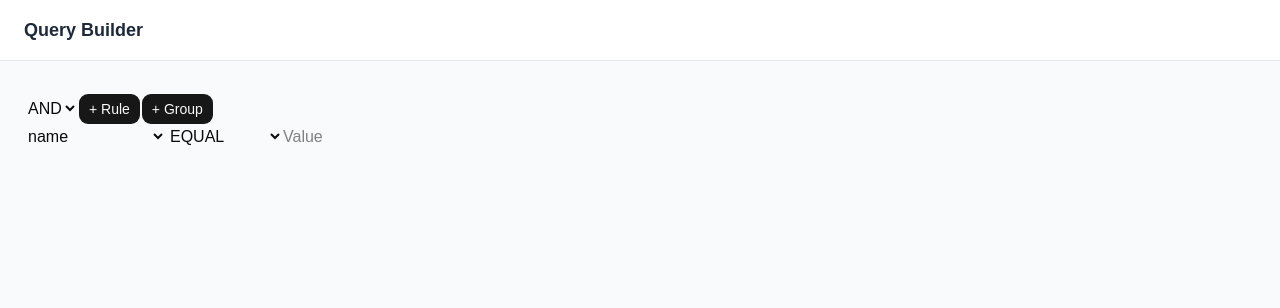
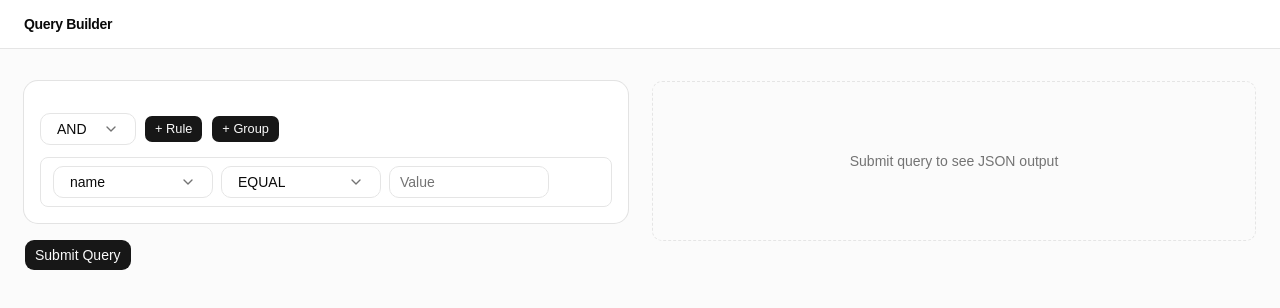
Before and after one commit to AnujGajbhiye2/frontend-test-master, a React (Vite) app: page / in a window 1280 px wide. Shown: the top 308 px of the page. Built offline with nearby package versions, Linux system fonts and the light colour scheme.

Commit message:
added shadcn ui elements

```diff
--- a/src/client/App.tsx
+++ b/src/client/App.tsx
@@ -1,7 +1,9 @@
+import { useState } from "react";
 import Group from "./components/Group";
-import { useState } from "react";
+import AppShell from "./layout/AppShell";
+import { Button } from "@/components/ui/button";
+import { Card, CardContent, CardHeader, CardTitle } from "@/components/ui/card";
 import { RuleGroupType, RuleType } from "./types/RuleTypes";
-import AppShell from "./layout/AppShell";
 
 const initialRule = {
   id: crypto.randomUUID(),
@@ -10,17 +12,57 @@ const initialRule = {
   value: "",
 } as RuleType;
 
+function serialize(group: RuleGroupType, isRoot: boolean): object {
+  const key = isRoot ? "conditions" : "subConditions";
+  return {
+    combinator: group.combinator,
+    [key]: group.conditions.map((c) =>
+      "combinator" in c
+        ? serialize(c as RuleGroupType, false)
+        : { fieldName: c.fieldName, operation: c.operation, value: c.value },
+    ),
+  };
+}
+
 function App() {
   const [group, setGroup] = useState<RuleGroupType>({
     id: crypto.randomUUID(),
     combinator: "AND",
     conditions: [initialRule],
   });
+  const [result, setResult] = useState<object | null>(null);
+
+  const handleSubmit = () => {
+    setResult(serialize(group, true));
+  };
 
   return (
     <AppShell>
+      <div className="grid grid-cols-12 gap-6 items-start">
+        <div className="col-span-6 space-y-4">
+          <Group group={group} onChange={setGroup} />
+          <Button onClick={handleSubmit}>Submit Query</Button>
+        </div>
 
-      <Group group={group} onChange={setGroup} />
+        <div className="col-span-6">
+          {result ? (
+            <Card>
+              <CardHeader className="pb-2">
+                <CardTitle className="text-sm font-medium">Query JSON</CardTitle>
+              </CardHeader>
+              <CardContent>
+                <pre className="text-xs bg-muted rounded-md p-4 overflow-auto max-h-[70vh]">
+                  {JSON.stringify(result, null, 2)}
+                </pre>
+              </CardContent>
+            </Card>
+          ) : (
+            <div className="flex h-40 items-center justify-center rounded-lg border border-dashed text-sm text-muted-foreground">
+              Submit query to see JSON output
+            </div>
+          )}
+        </div>
+      </div>
     </AppShell>
   );
 }
--- a/src/client/components/Group.tsx
+++ b/src/client/components/Group.tsx
@@ -1,7 +1,9 @@
 import React from "react";
 import { CombinatorType, RuleGroupType, RuleType } from "../types/RuleTypes";
 import Rule from "./Rule";
-import { Button } from "./ui/button";
+import { Button } from "@/components/ui/button";
+import { Select, SelectContent, SelectItem, SelectTrigger, SelectValue } from "@/components/ui/select";
+import { Card, CardContent } from "@/components/ui/card";
 
 const initialRule = {
   id: crypto.randomUUID(),
@@ -13,9 +15,10 @@ const initialRule = {
 type GroupProps = {
   group: RuleGroupType;
   onChange: React.Dispatch<React.SetStateAction<RuleGroupType>>;
+  depth?: number;
 };
 
-const Group = ({ group, onChange }: GroupProps) => {
+const Group = ({ group, onChange, depth = 0 }: GroupProps) => {
   const childSetter = (childId: string, action: React.SetStateAction<RuleGroupType>): void =>
     onChange((prev) => ({
       ...prev,
@@ -25,13 +28,12 @@ const Group = ({ group, onChange }: GroupProps) => {
       }),
     }));
 
-
   const handleAddRule = (): void => {
     onChange((prev) => ({
       ...prev,
-      conditions: [...prev.conditions, { ...initialRule, id: crypto.randomUUID() }].sort((a, _) =>
+      conditions: [...prev.conditions, { ...initialRule, id: crypto.randomUUID() }].sort((a) =>
         "combinator" in a ? 1 : -1,
-      ), // Ensure rules are added before groups
+      ),
     }));
   };
 
@@ -50,24 +52,41 @@ const Group = ({ group, onChange }: GroupProps) => {
   };
 
   return (
-    <div>
-      <div>
-        <select
+    <Card className={depth > 0 ? "border-l-4 border-l-primary/30 ml-4" : ""}>
+      <CardContent className="pt-4 space-y-3">
+        <div className="flex items-center gap-2">
+          <Select
             value={group.combinator}
-          onChange={(e) =>
-            onChange((prev) => ({ ...prev, combinator: e.target.value as CombinatorType }))
+            onValueChange={(val) =>
+              onChange((prev) => ({ ...prev, combinator: val as CombinatorType }))
             }
           >
-          <option value="AND">AND</option>
-          <option value="OR">OR</option>
-        </select>
-        <Button onClick={handleAddRule}>+ Rule</Button>
-        <Button onClick={handleAddGroup}>+ Group</Button>
+            <SelectTrigger className="w-24 px-4 py-2">
+              <SelectValue />
+            </SelectTrigger>
+            <SelectContent>
+              <SelectItem value="AND">AND</SelectItem>
+              <SelectItem value="OR">OR</SelectItem>
+            </SelectContent>
+          </Select>
+          <Button size="sm" variant="default" onClick={handleAddRule}>
+            + Rule
+          </Button>
+          <Button size="sm" variant="default" onClick={handleAddGroup}>
+            + Group
+          </Button>
         </div>
+
+        <div className="space-y-2">
           {group.conditions.map((cond) => {
             if ("combinator" in cond) {
               return (
-            <Group key={cond.id} group={cond} onChange={(action) => childSetter(cond.id, action)} />
+                <Group
+                  key={cond.id}
+                  group={cond}
+                  onChange={(action) => childSetter(cond.id, action)}
+                  depth={depth + 1}
+                />
               );
             } else {
               return (
@@ -85,6 +104,8 @@ const Group = ({ group, onChange }: GroupProps) => {
             }
           })}
         </div>
+      </CardContent>
+    </Card>
   );
 };
 
--- a/src/client/components/Rule.tsx
+++ b/src/client/components/Rule.tsx
@@ -6,6 +6,8 @@ import {
   NumericOp,
   RuleType,
 } from "../types/RuleTypes";
+import { Input } from "@/components/ui/input";
+import { Select, SelectContent, SelectItem, SelectTrigger, SelectValue } from "@/components/ui/select";
 
 const FIELD_NAMES = [
   "amount",
@@ -37,6 +39,9 @@ const DEFAULT_VALUES = {
   transaction_state: "SUCCEEDED",
 };
 
+const TRANSACTION_STATES = ["SUCCEEDED", "REJECTED", "ERROR", "TIMEOUT", "CANCELLED", "FAILED", "ABORTED"] as const;
+const CURRENCIES = ["USD", "EUR", "GBP"] as const;
+
 const Rule = ({
   rule,
   onChange,
@@ -44,35 +49,28 @@ const Rule = ({
   rule: RuleType;
   onChange: (updated: RuleType) => void;
 }) => {
-  const handleChange = (
-    e: React.ChangeEvent<HTMLInputElement | HTMLSelectElement>,
-    fieldType: string,
-  ): void => {
+  const handleSelectChange = (value: string, fieldType: string): void => {
     let newFieldName, newOP, newValue;
 
-    if (fieldType === "amount" || fieldType === "currency") {
+    if (fieldType === "currency") {
       newValue = {
-        amount:
-          fieldType === "amount"
-            ? Number(e.target.value)
-            : (rule.value as CurrencyRule["value"]).amount,
-        currency:
-          fieldType === "currency"
-            ? e.target.value
-            : (rule.value as CurrencyRule["value"]).currency,
+        amount: (rule.value as CurrencyRule["value"]).amount,
+        currency: value,
       };
-    } else if (fieldType === "value") {
-      newValue = e.target.value;
     }
 
     if (fieldType === "fieldName") {
-      newFieldName = e.target.value as FieldNameType;
+      newFieldName = value as FieldNameType;
       newValue = DEFAULT_VALUES[newFieldName];
       newOP = "EQUAL";
     }
 
     if (fieldType === "operation") {
-      newOP = e.target.value;
+      newOP = value;
+    }
+
+    if (fieldType === "transaction_state") {
+      newValue = value;
     }
 
     onChange({
@@ -82,45 +80,97 @@ const Rule = ({
       value: newValue ?? rule.value,
     } as RuleType);
   };
-  const { id, fieldName, operation } = rule;
+
+  const handleInputChange = (
+    e: React.ChangeEvent<HTMLInputElement>,
+    fieldType: string,
+  ): void => {
+    let newValue;
+
+    if (fieldType === "amount") {
+      newValue = {
+        amount: Number(e.target.value),
+        currency: (rule.value as CurrencyRule["value"]).currency,
+      };
+    } else {
+      newValue = fieldType === "installments" ? Number(e.target.value) : e.target.value;
+    }
+
+    onChange({ ...rule, value: newValue } as RuleType);
+  };
+
+  const { fieldName, operation } = rule;
+
   return (
-    <div key={id}>
-      <select
-        value={fieldName}
-        onChange={(e) => handleChange(e, "fieldName")}
-      >
-        {FIELD_NAMES.map((field) => (
-          <option key={field}>{field}</option>
-        ))}
-      </select>
-      <select
-        value={operation}
-        onChange={(e) => handleChange(e, "operation")}
-      >
-        {OPERATION_MAP[fieldName].map((op) => (
-          <option key={op}>{op}</option>
-        ))}
-      </select>
-      {rule.fieldName === "amount" && (
-        <select
-          value={rule.value.currency}
-          onChange={(e) => {
-            handleChange(e, "currency");
-          }}
+    <div className="flex items-center gap-2 rounded-md border bg-background px-3 py-2">
+      <Select value={fieldName} onValueChange={(val) => handleSelectChange(val, "fieldName")}>
+        <SelectTrigger className="w-40 px-4 py-2">
+          <SelectValue />
+        </SelectTrigger>
+        <SelectContent>
+          {FIELD_NAMES.map((f) => (
+            <SelectItem key={f} value={f}>{f}</SelectItem>
+          ))}
+        </SelectContent>
+      </Select>
+
+      <Select value={operation} onValueChange={(val) => handleSelectChange(val, "operation")}>
+        <SelectTrigger className="w-40 px-4 py-2">
+          <SelectValue />
+        </SelectTrigger>
+        <SelectContent>
+          {OPERATION_MAP[fieldName].map((op) => (
+            <SelectItem key={op} value={op}>{op}</SelectItem>
+          ))}
+        </SelectContent>
+      </Select>
+
+      {rule.fieldName === "transaction_state" ? (
+        <Select
+          value={rule.value as string}
+          onValueChange={(val) => handleSelectChange(val, "transaction_state")}
         >
-          <option value="USD">USD</option>
-          <option value="EUR">EUR</option>
-          <option value="GBP">GBP</option>
-        </select>
+          <SelectTrigger className="w-40 px-4 py-2">
+            <SelectValue />
+          </SelectTrigger>
+          <SelectContent>
+            {TRANSACTION_STATES.map((s) => (
+              <SelectItem key={s} value={s}>{s}</SelectItem>
+            ))}
+          </SelectContent>
+        </Select>
+      ) : rule.fieldName === "amount" ? (
+        <>
+          <Select
+            value={rule.value.currency}
+            onValueChange={(val) => handleSelectChange(val, "currency")}
+          >
+            <SelectTrigger className="w-24 px-4 py-2">
+              <SelectValue />
+            </SelectTrigger>
+            <SelectContent>
+              {CURRENCIES.map((c) => (
+                <SelectItem key={c} value={c}>{c}</SelectItem>
+              ))}
+            </SelectContent>
+          </Select>
+          <Input
+            className="w-32"
+            type="number"
+            placeholder="Amount"
+            value={rule.value.amount}
+            onChange={(e) => handleInputChange(e, "amount")}
+          />
+        </>
+      ) : (
+        <Input
+          className="w-40"
+          type={rule.fieldName === "installments" ? "number" : "text"}
+          placeholder="Value"
+          value={rule.value as string | number}
+          onChange={(e) => handleInputChange(e, rule.fieldName === "installments" ? "installments" : "value")}
+        />
       )}
-      <input
-        placeholder="Value"
-        type={fieldName === "amount" ? "number" : "text"}
-        value={rule.fieldName === "amount" ? rule.value.amount : rule.value}
-        onChange={(e) =>
-          handleChange(e, fieldName === "amount" ? "amount" : "value")
-        }
-      />
     </div>
   );
 };
--- a/src/client/layout/AppShell.tsx
+++ b/src/client/layout/AppShell.tsx
@@ -2,11 +2,11 @@ import React from "react";
 
 const AppShell = ({ children }: { children: React.ReactNode }) => {
   return (
-    <div className="min-h-screen bg-gray-50">
-      <header className="bg-white border-b border-gray-200 px-6 py-4">
-        <h1 className="text-lg font-semibold text-gray-800">Query Builder</h1>
+    <div className="min-h-screen bg-muted/40">
+      <header className="sticky top-0 z-10 border-b bg-background px-6 py-3">
+        <span className="text-sm font-semibold tracking-tight">Query Builder</span>
       </header>
-      <main className="px-6 py-8">{children}</main>
+      <main className="mx-auto px-6 py-8">{children}</main>
     </div>
   );
 };
```
Also changed, not shown: src/client/components/ui/select.tsx (+34 -41 lines). Lines whose indentation alone changed are shown as unchanged.
